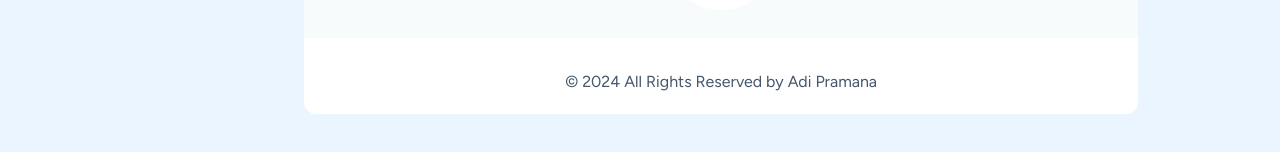
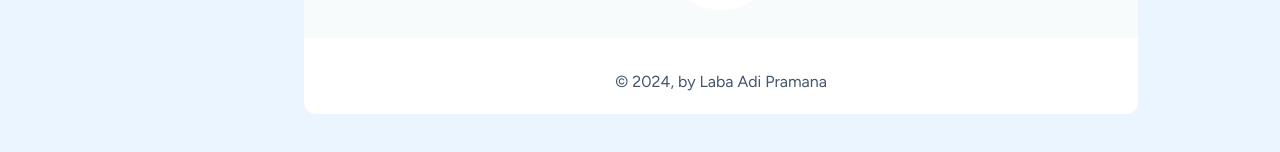
Before and after one commit to dekadii01/portfolio-react, a React (Vite) app: page / in a window 1280 px wide. Shown: the part 1232-1384 px from the top of the page. Built offline with nearby package versions, Linux system fonts and the light colour scheme.

Commit message:
update favicon and footer

```diff
--- a/index.html
+++ b/index.html
@@ -2,9 +2,10 @@
 <html lang="en" class="">
   <head>
     <meta charset="UTF-8" />
-    <link rel="icon" type="image/svg+xml" href="/vite.svg" />
+    <!-- <link rel="icon" type="image/svg+xml" href="/vite.svg" /> -->
+    <link rel="shortcut icon" href="/src/adi-pramana.jpg" type="image/x-icon">
     <meta name="viewport" content="width=device-width, initial-scale=1.0" />
-    <title>Vite + React</title>
+    <title>Adi Pramana - Front End Developer</title>
     <link rel="preconnect" href="https://fonts.googleapis.com" />
     <link rel="preconnect" href="https://fonts.gstatic.com" crossorigin />
     <link href="https://fonts.googleapis.com/css2?family=Figtree:ital,wght@0,300..900;1,300..900&display=swap" rel="stylesheet" />
--- a/src/components/Footer/index.jsx
+++ b/src/components/Footer/index.jsx
@@ -2,7 +2,7 @@ const Footer = () => {
   const currentYear = new Date().getFullYear();
   return (
     <footer className="mt-8 mb-5">
-      <p className="text-base text-bodytext dark:text-abuDark text-center">© {currentYear} All Rights Reserved by Adi Pramana</p>
+      <p className="text-base text-bodytext dark:text-abuDark text-center">© {currentYear}, by Laba Adi Pramana</p>
     </footer>
   );
 };
--- a/src/pages/AboutPage/index.jsx
+++ b/src/pages/AboutPage/index.jsx
@@ -147,7 +147,7 @@ const AboutPage = () => {
             </div>
             <div className="flex justify-center">
               <div className="cursor-pointer flex justify-center z-30 md:w-[144px] w-[70px] border dark:border-none hover:border-none md:h-[140px] h-[71px] rounded-md dark:bg-[#0d0d0d] md:p-5 p-3 shadow-lg dark:shadow-[0px_1px_5px_0px_#000] hover:-translate-y-2 transition-all duration-100 ease-in hover:shadow-[#000] hover:shadow-lg dark:hover:shadow-[#000] dark:hover:shadow-lg">
-                <img src={GithubLogo} alt="logo skills adipramana" className="md:w-16 w-8" loading="lazy" />
+                <img src={GithubLogo} alt="logo skills adipramana" className="md:w-16 w-8 " loading="lazy" />
               </div>
             </div>
             <div className="flex justify-center">
```
Also changed, not shown: public/img/adi-pramana.png (deleted), src/adi-pramana.jpg (added).
